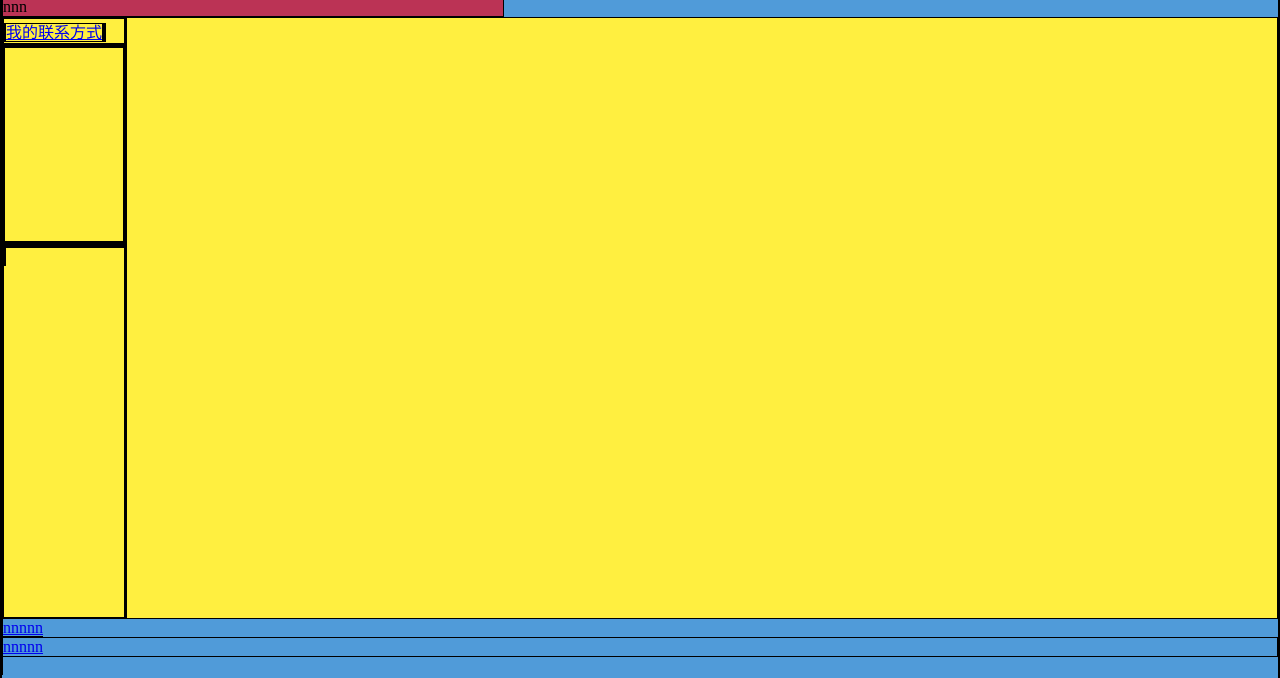
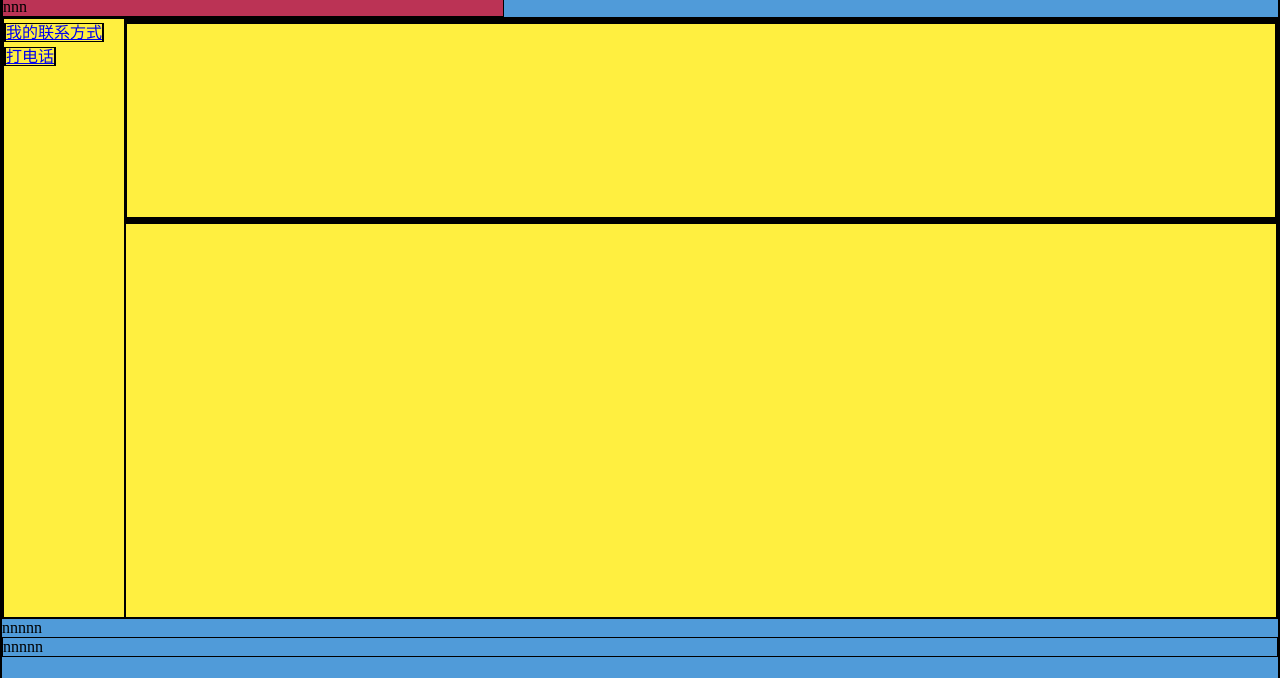
Before and after one commit to dznj/-, a plain HTML site: page index.html in a window 1280 px wide. Shown: the part 265-943 px from the top of the page. Drawn offline with Linux system fonts and the light colour scheme.

Commit message:
Update index.html

```diff
--- a/index.html
+++ b/index.html
@@ -50,7 +50,7 @@ nnn
 </div>
 <div class="flex1 huang flex" style="height: 600px">
     <div style="width: 120px"> <p1><a href="mailto:230309029@qq.com">我的联系方式</a></p1>
-        <p2><a href="'tel:' +17711916303>打电话</a></p2>
+        <p2><a href="'tel:' +17711916303">打电话</a></p2>
 </div>
 <div class="flex1">
 <div style="height:33%" cless=fles>
```
